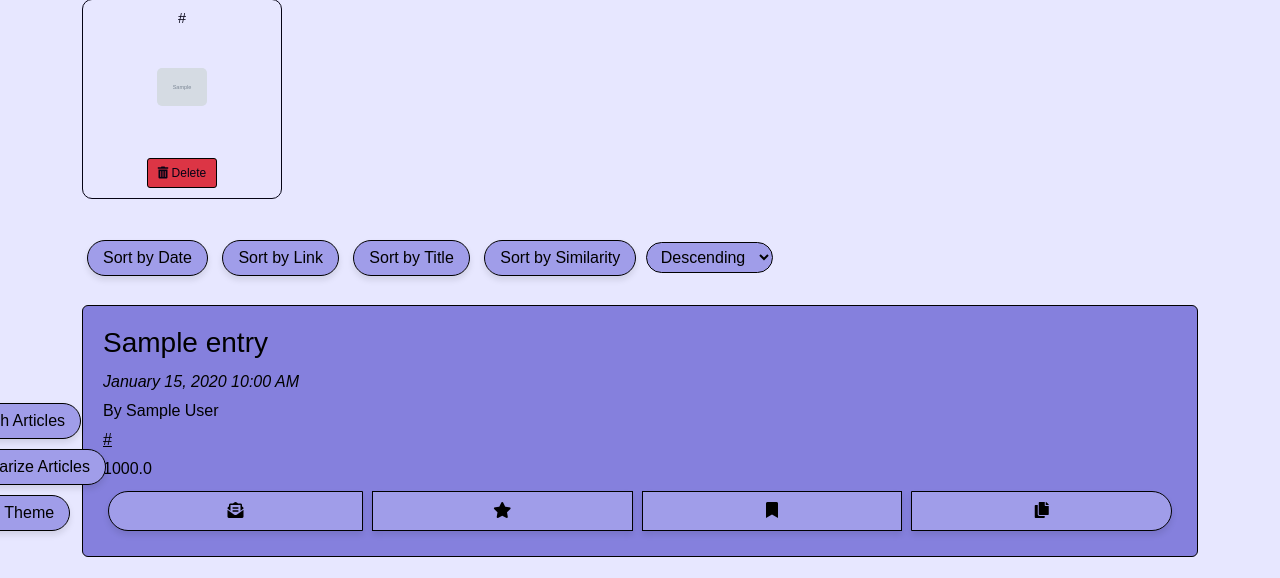
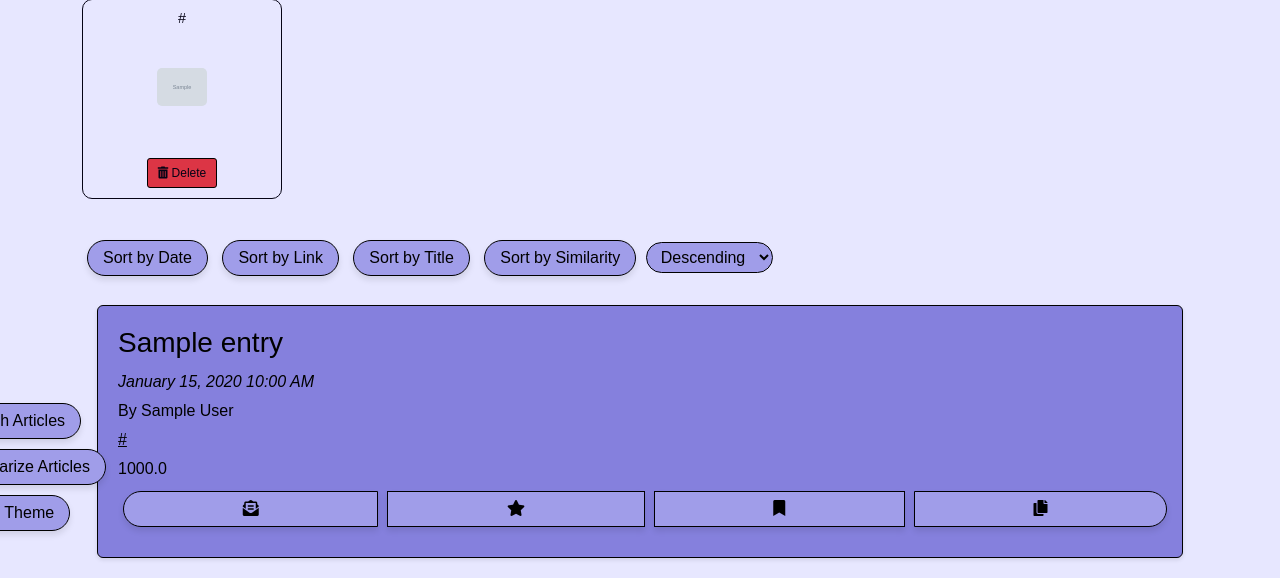
Before and after one commit to Quantlight/Fast-Feed, a Flask app: page / in a window 1280 px wide. Shown: the part 238-816 px from the top of the page. Before the commit the page ends 795 px from the top, so only its background shows below. Run offline with Flask 3, Linux system fonts and the light colour scheme; tables that the repository leaves empty hold one stand-in row (values such as "Sample post"); grey boxes marked "Sample" are stand-in pictures; some libraries are stand-ins or nearby versions.

Commit message:
Adapted UI changes for different screens

```diff
--- a/App/static/content.css
+++ b/App/static/content.css
@@ -1,32 +1,37 @@
-
+/* Content.css */
 .resizable {
   max-width: 1200px;
   margin: 20px auto;
+  padding: 0 15px;
+  box-sizing: border-box;
+  width: 100%;
 }
 
 .list-group {
   display: grid;
-  grid-template-columns: repeat(auto-fit, minmax(400px, 1fr));
-  grid-gap: 20px;
+  grid-template-columns: repeat(auto-fit, minmax(min(100%, 350px), 1fr));
+  grid-gap: 15px;
   word-wrap: break-word;
+  width: 100%;
 }
 
 .list-group-item {
   background-color: #f9f9f9;
   border-radius: 10px;
-  border-color: black;
+  border: 1px solid black !important;
   padding: 20px;
   box-sizing: border-box;
-  scroll-behavior: smooth;
   max-height: min-content;
+  width: 100%;
+  overflow: hidden;
+  box-shadow: 0 2px 4px rgba(0,0,0,0.1);
   transition: transform 0.3s ease, box-shadow 0.3s ease;
 }
 
 .list-group-item:hover {
   transform: translateY(-5px);
-  box-shadow: 0px 5px 15px rgba(0, 0, 0, 0.3);
+  box-shadow: 0 5px 15px rgba(0,0,0,0.3);
 }
-
 
 .list-group-item h3 {
   margin-bottom: 10px;
@@ -36,35 +41,123 @@
   margin-bottom: 5px;
 }
 
-.list-group-item .short-description {
-  margin-bottom: 15px;
+/* Button Group Styles */
+.btn-group {
+  display: flex;
+  flex-wrap: nowrap;
+  gap: 5px;
+  height: auto;
+  overflow-x: auto;
+  -webkit-overflow-scrolling: touch;
+  padding-bottom: 5px;
+  width: calc(100% + 20px);
+  margin-left: -10px;
+  margin-right: -10px;
+  padding-left: 10px;
+  scrollbar-width: thin;
+  scrollbar-color: #888 transparent;
 }
 
-.list-group-item .summarized-content {
-  margin-bottom: 15px;
+.btn-group::-webkit-scrollbar {
+  width: 3px;
+  height: 3px;
 }
 
-.list-group-item img {
-  max-width: 100%;
-  height: auto;
-  margin-bottom: 10px;
+.btn-group::-webkit-scrollbar-thumb {
+  background: #888;
+  border-radius: 3px;
 }
 
-.btn-group {
-  display: grid;
-  grid-template-columns: repeat(auto-fit, minmax(50px, 1fr));
-  gap: 5px;
-  height: 50px;
+.btn-group form button {
+  flex: 0 0 auto;
+  height: 36px;
+  padding: 6px 8px;
+  font-size: 0.85rem;
+  border: 1px solid #ddd !important;
+  margin-right: 4px;
+  position: relative;
 }
 
-.btn-group form button{
-  display: flex;
-  align-items: center;
-  border-radius: 10px;
-  height: 100%;
-  width: 100%;
+/* Accessibility Text */
+.btn-group form button span:not(.sr-only) {
+  position: absolute;
+  width: 1px;
+  height: 1px;
+  padding: 0;
+  margin: -1px;
+  overflow: hidden;
+  clip: rect(0, 0, 0, 0);
+  white-space: nowrap;
+  border: 0;
 }
 
-.btn-group form button i{
-  margin: 5px;
+.btn-group form button i {
+  margin: 0 !important;
+  font-size: 1.2rem !important;
 }
+
+/* Mobile Styles */
+@media (max-width: 768px) {
+  .list-group {
+    grid-template-columns: 1fr;
+    grid-gap: 10px;
+    padding: 0 10px;
+  }
+
+  .list-group-item {
+    padding: 15px;
+    transform: none;
+  }
+
+  .list-group-item:hover {
+    transform: none;
+    box-shadow: none;
+  }
+
+  .btn-group {
+    width: calc(100% + 30px);
+    margin-left: -15px;
+    margin-right: -15px;
+    padding-left: 15px;
+  }
+
+  .btn-group form button {
+    width: 40px;
+    min-width: auto;
+    padding: 6px !important;
+  }
+}
+
+/* Desktop Text Visibility */
+@media (min-width: 768px) {
+  .btn-group form button {
+    width: auto;
+    padding: 6px 12px !important;
+  }
+
+  .btn-group form button span:not(.sr-only) {
+    position: static;
+    width: auto;
+    height: auto;
+    margin: 0 0 0 8px;
+    clip: auto;
+    display: inline-block;
+  }
+
+  .btn-group form button i {
+    margin-right: 5px !important;
+  }
+}
+
+/* Screen Reader Only */
+.sr-only {
+  position: absolute;
+  width: 1px;
+  height: 1px;
+  padding: 0;
+  margin: -1px;
+  overflow: hidden;
+  clip: rect(0, 0, 0, 0);
+  white-space: nowrap;
+  border: 0;
+}
```
